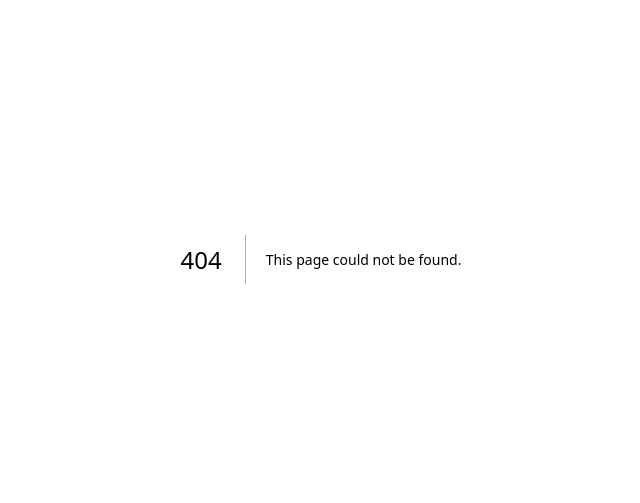
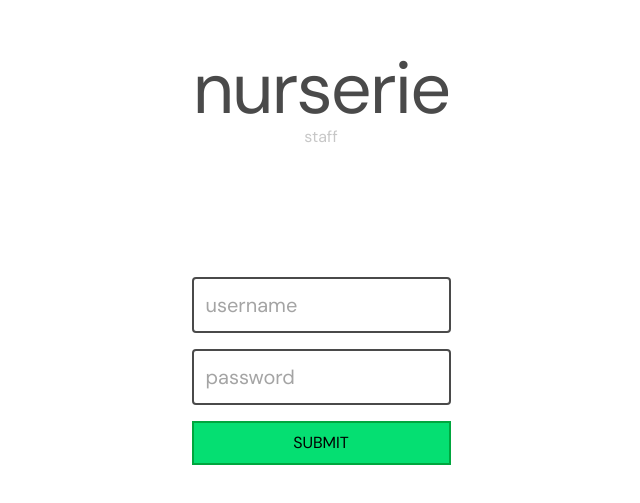
Before and after one commit to raidenfernando1/nurserie-pos-deprecated-, a Next.js app: page /account/staff in a window 1280 px wide. Before the commit this address had no page. Shown: the part 141-644 px from the top of the page, without its empty margins (319-959 px from the left). Built offline with nearby package versions, Linux system fonts and the light colour scheme.

Commit message:
feat: added login page for staff / warehouse

```diff
--- a/src/app/account/admin/LoginForm.tsx
+++ b/src/app/account/admin/LoginForm.tsx
@@ -18,19 +18,11 @@ export default function AdminLogin() {
   };
 
   return (
-    <>
     <button
       className="text-lg font-bold cursor-pointer border-1 px-10 py-5"
       onClick={signIn}
     >
       Sign in with Google
     </button>
-      <button
-        className="text-lg font-bold cursor-pointer border-1 px-10 py-5"
-        onClick={signIn}
-      >
-        Sign in with Google
-      </button>
-    </>
   );
 }
--- /dev/null
+++ b/src/app/account/staff/LoginForm.tsx
@@ -0,0 +1,42 @@
+"use client";
+
+import React from "react";
+
+export default function StaffLogin() {
+  const [username, setUsername] = React.useState("");
+  const [password, setPassword] = React.useState("");
+
+  function handleSubmit(event: React.FormEvent) {
+    alert("test");
+  }
+
+  return (
+    <form
+      className="full flex flex-col items-center justify-center"
+      onSubmit={handleSubmit}
+    >
+      <div className="flex flex-col gap-4 justify-center">
+        <input
+          className="p-3 text-xl border-2 rounded"
+          placeholder="username"
+          type="text"
+          value={username}
+          onChange={(e) => setUsername(e.target.value)}
+        />
+        <input
+          className="p-3 text-xl border-2 rounded"
+          placeholder="password"
+          type="password"
+          value={password}
+          onChange={(e) => setPassword(e.target.value)}
+        />
+        <button
+          className="p-2 border-2 bg-green-400 color text-black border-green-600 cursor-pointer duration-200 hover:opacity-80                                                                                                           "
+          type="submit"
+        >
+          SUBMIT
+        </button>
+      </div>
+    </form>
+  );
+}
--- /dev/null
+++ b/src/app/account/staff/page.tsx
@@ -0,0 +1,16 @@
+import React from "react";
+import StaffLogin from "./LoginForm";
+
+export default function Cashier() {
+  return (
+    <main className="flex flex-col items-center justify-center h-full gap-32">
+      <div className="flex flex-col items-center justify-center gap-32">
+        <div>
+          <h1 className="text-7xl tracking-tight">nurserie</h1>
+          <h2 className="opacity-30 text-center">staff</h2>
+        </div>
+        <StaffLogin />
+      </div>
+    </main>
+  );
+}
--- a/src/app/page.tsx
+++ b/src/app/page.tsx
@@ -5,7 +5,7 @@ import useError from "@/store/useError";
 
 const cardList = [
   { name: "cashier", path: "/account/cashier" },
-  { name: "warehouse", path: "/account/warehouse" },
+  { name: "staff", path: "/account/staff" },
 ];
 
 function SquareCard({ name, path }: { name: string; path: string }) {
@@ -62,7 +62,7 @@ export default function Entry() {
               ? "Checking..."
               : healthDB
               ? "Healthy"
-              : "Down"}
+              : "Down!"}
           </span>
         </p>
       </div>
```
Lines whose indentation alone changed are shown as unchanged.
